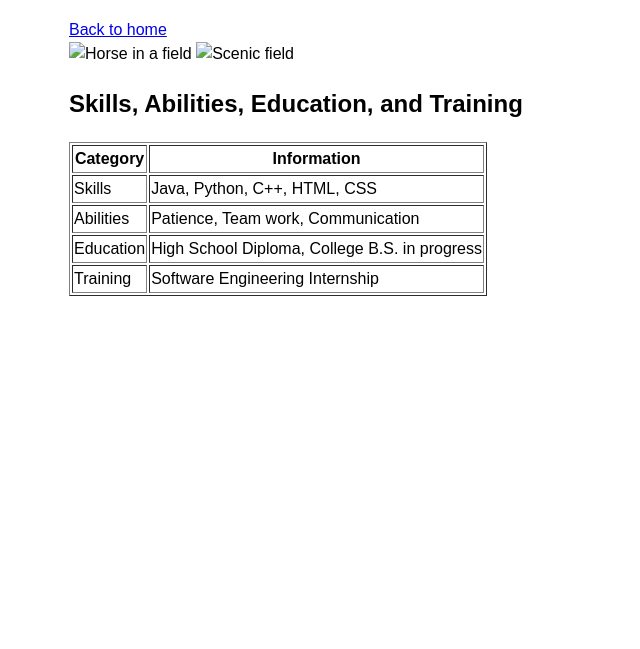
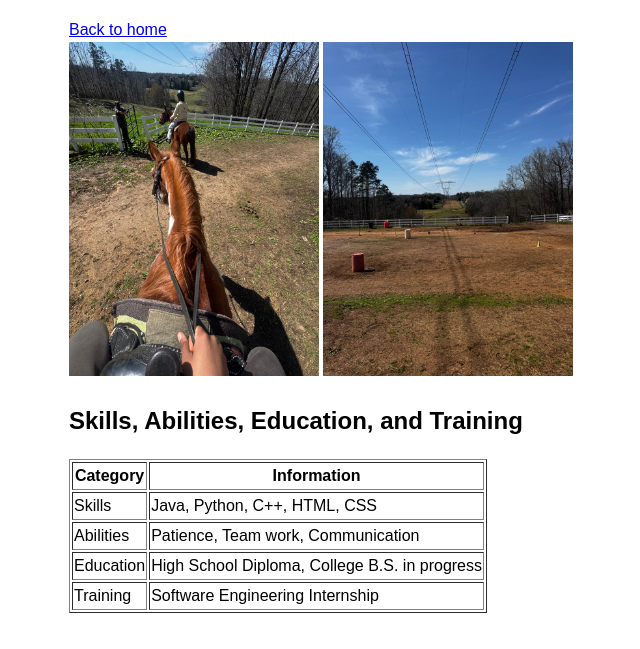
Before and after one commit to premaGammon/premaGammon.github.io, a plain HTML site: page introduction.html in a window 1280 px wide. Shown: the part 83-732 px from the top of the page, without its empty margins (221-861 px from the left). Drawn offline with Linux system fonts and the light colour scheme.

Commit message:
Fix image source paths in introduction.html
Updated image source paths to remove 'img/' prefix.

```diff
--- a/introduction.html
+++ b/introduction.html
@@ -25,8 +25,8 @@
     <main>
 
 
-        <img src="img/horse.jpeg" alt="Horse in a field" width="250">
-        <img src="img/field.jpeg" alt="Scenic field" width="250">
+        <img src="horse.jpeg" alt="Horse in a field" width="250">
+        <img src="field.jpeg" alt="Scenic field" width="250">
 
         <h2>Skills, Abilities, Education, and Training</h2>
         <table border="1">
```
